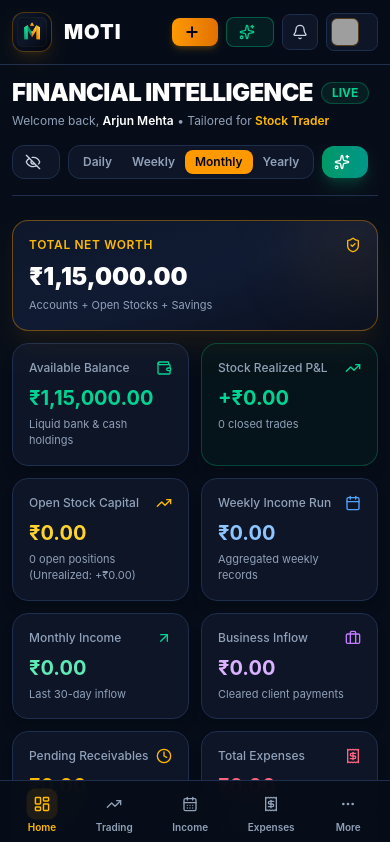
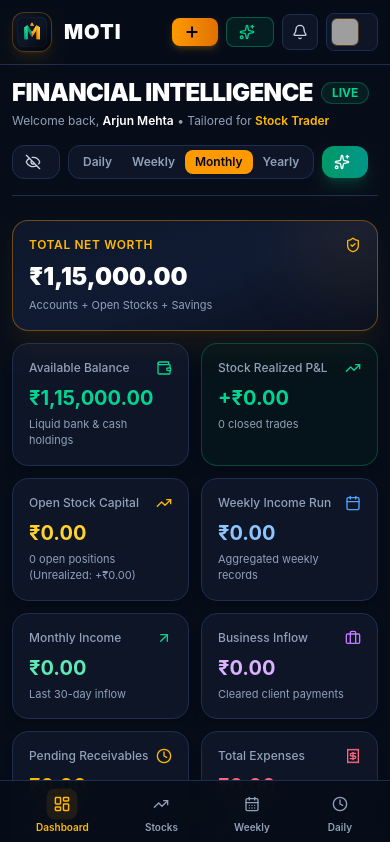
Before and after one commit to aarthak21-beep/MOTI-Money-Tracking-, a React (Vite) app: page / in a window 390 px wide. Shown: the top 842 px of the page. Built offline with nearby package versions, Linux system fonts and the light colour scheme; grey boxes are pictures that could not be loaded.

Commit message:
Simplify mobile navigation to the four requested tracker sections

```diff
--- a/src/components/MobileBottomNav.tsx
+++ b/src/components/MobileBottomNav.tsx
@@ -1,20 +1,5 @@
-import React, { useState } from 'react';
-import {
-  LayoutDashboard,
-  TrendingUp,
-  Receipt,
-  MoreHorizontal,
-  Briefcase,
-  Wallet,
-  PiggyBank,
-  Calculator,
-  BarChart3,
-  Sparkles,
-  Settings,
-  X,
-  CalendarDays,
-  Clock
-} from 'lucide-react';
+import React from 'react';
+import { LayoutDashboard, TrendingUp, CalendarDays, Clock } from 'lucide-react';
 
 interface MobileBottomNavProps {
   currentTab: string;
@@ -22,129 +7,28 @@
 }
 
 export const MobileBottomNav: React.FC<MobileBottomNavProps> = ({ currentTab, onSelectTab }) => {
-  const [showMoreDrawer, setShowMoreDrawer] = useState(false);
-
-  const mainTabs = [
-    { id: 'dashboard', label: 'Home', icon: LayoutDashboard },
-    { id: 'stockTrading', label: 'Trading', icon: TrendingUp },
-    { id: 'weeklyIncome', label: 'Income', icon: CalendarDays },
-    { id: 'expenses', label: 'Expenses', icon: Receipt },
+  const tabs = [
+    { id: 'dashboard', label: 'Dashboard', icon: LayoutDashboard },
+    { id: 'stockTrading', label: 'Stocks', icon: TrendingUp },
+    { id: 'weeklyIncome', label: 'Weekly', icon: CalendarDays },
+    { id: 'dailyEarnings', label: 'Daily', icon: Clock },
   ];
 
-  const moreItems = [
-    { id: 'dailyEarnings', label: 'Daily Shifts', icon: Clock, desc: 'Shift 1, 2, 3, bonus & daily net' },
-    { id: 'business', label: 'Business & Invoices', icon: Briefcase, desc: 'Clients, projects & overdue payments' },
-    { id: 'cashflow', label: 'Cashflow & Accounts', icon: Wallet, desc: 'Cash, Bank, UPI & Wallet transfers' },
-    { id: 'savings', label: 'Savings & Goals', icon: PiggyBank, desc: 'Emergency fund & financial targets' },
-    { id: 'calculators', label: '12 Calculators', icon: Calculator, desc: 'Stock P&L, SIP, GST, Brokerage & more' },
-    { id: 'reports', label: 'Analytics & Reports', icon: BarChart3, desc: 'Charts, audit ledgers & PDF export' },
-    { id: 'aiAssistant', label: 'MOTI AI Assistant', icon: Sparkles, desc: 'Personal financial advisor intelligence' },
-    { id: 'settings', label: 'Settings & Cloud Backup', icon: Settings, desc: 'Profile, profession & data export' },
-  ];
-
-  const isMoreActive = moreItems.some((item) => item.id === currentTab);
-
   return (
-    <>
-      {/* Slide-up "More" Drawer for Mobile */}
-      {showMoreDrawer && (
-        <div className="fixed inset-0 z-50 flex flex-col justify-end bg-black/80 backdrop-blur-sm lg:hidden animate-in fade-in">
-          <div
-            className="flex-1"
-            onClick={() => setShowMoreDrawer(false)}
-          />
-          <div className="max-h-[85vh] overflow-y-auto rounded-t-3xl border-t border-[#1e2e4f] bg-[#0d1527] p-5 shadow-2xl">
-            <div className="flex items-center justify-between border-b border-[#1e2e4f] pb-3">
-              <div>
-                <h3 className="text-base font-bold text-white">All Modules</h3>
-                <p className="text-xs text-slate-400">Select any financial intelligence tool</p>
-              </div>
-              <button
-                onClick={() => setShowMoreDrawer(false)}
-                className="flex h-8 w-8 items-center justify-center rounded-full bg-[#1e2e4f] text-slate-300 hover:text-white"
-              >
-                <X className="h-4 w-4" />
-              </button>
-            </div>
-
-            <div className="mt-4 grid grid-cols-1 gap-2">
-              {moreItems.map((item) => {
-                const Icon = item.icon;
-                const isActive = currentTab === item.id;
+    <nav className="fixed bottom-0 left-0 right-0 z-40 flex h-16 items-center justify-around border-t border-[#1e2e4f] bg-[#070d18]/95 px-2 backdrop-blur-md lg:hidden">
+      {tabs.map((tab) => {
+        const Icon = tab.icon;
+        const active = currentTab === tab.id;
         return (
-                  <button
-                    key={item.id}
-                    onClick={() => {
-                      onSelectTab(item.id);
-                      setShowMoreDrawer(false);
-                    }}
-                    className={`flex items-center space-x-3 rounded-xl p-3 text-left transition-all ${
-                      isActive
-                        ? 'border border-amber-500/40 bg-amber-500/10 text-white'
-                        : 'border border-[#1e2e4f]/50 bg-[#070d18] text-slate-300 hover:border-slate-600'
-                    }`}
-                  >
-                    <div
-                      className={`flex h-10 w-10 shrink-0 items-center justify-center rounded-lg ${
-                        isActive ? 'bg-amber-500 text-slate-950 font-bold' : 'bg-[#131f38] text-amber-400'
-                      }`}
-                    >
-                      <Icon className="h-5 w-5" />
-                    </div>
-                    <div className="min-w-0 flex-1">
-                      <p className="text-sm font-bold text-white">{item.label}</p>
-                      <p className="text-xs text-slate-400 truncate">{item.desc}</p>
-                    </div>
-                  </button>
-                );
-              })}
-            </div>
-          </div>
-        </div>
-      )}
-
-      {/* Persistent Bottom Bar */}
-      <nav className="fixed bottom-0 left-0 right-0 z-40 flex h-16 items-center justify-around border-t border-[#1e2e4f] bg-[#070d18]/95 px-2 backdrop-blur-md lg:hidden">
-        {mainTabs.map((tab) => {
-          const Icon = tab.icon;
-          const isActive = currentTab === tab.id;
-          return (
-            <button
-              key={tab.id}
-              onClick={() => onSelectTab(tab.id)}
-              className={`flex flex-col items-center justify-center py-1 transition-colors ${
-                isActive ? 'text-amber-400' : 'text-slate-400 hover:text-slate-200'
-              }`}
-            >
-              <div
-                className={`flex h-7 w-7 items-center justify-center rounded-lg transition-transform ${
-                  isActive ? 'bg-amber-500/10 scale-110' : ''
-                }`}
-              >
+          <button key={tab.id} onClick={() => onSelectTab(tab.id)}
+            className={`flex flex-col items-center justify-center py-1 transition-colors ${active ? 'text-amber-400' : 'text-slate-400 hover:text-slate-200'}`}>
+            <div className={`flex h-7 w-7 items-center justify-center rounded-lg ${active ? 'bg-amber-500/10 scale-110' : ''}`}>
               <Icon className="h-4 w-4" />
             </div>
             <span className="mt-0.5 text-[10px] font-semibold">{tab.label}</span>
           </button>
         );
       })}
-
-        {/* More Tab */}
-        <button
-          onClick={() => setShowMoreDrawer(true)}
-          className={`flex flex-col items-center justify-center py-1 transition-colors ${
-            isMoreActive ? 'text-amber-400' : 'text-slate-400 hover:text-slate-200'
-          }`}
-        >
-          <div
-            className={`flex h-7 w-7 items-center justify-center rounded-lg transition-transform ${
-              isMoreActive ? 'bg-amber-500/10 scale-110' : ''
-            }`}
-          >
-            <MoreHorizontal className="h-4 w-4" />
-          </div>
-          <span className="mt-0.5 text-[10px] font-semibold">More</span>
-        </button>
     </nav>
-    </>
   );
 };
```
Lines whose indentation alone changed are shown as unchanged.
